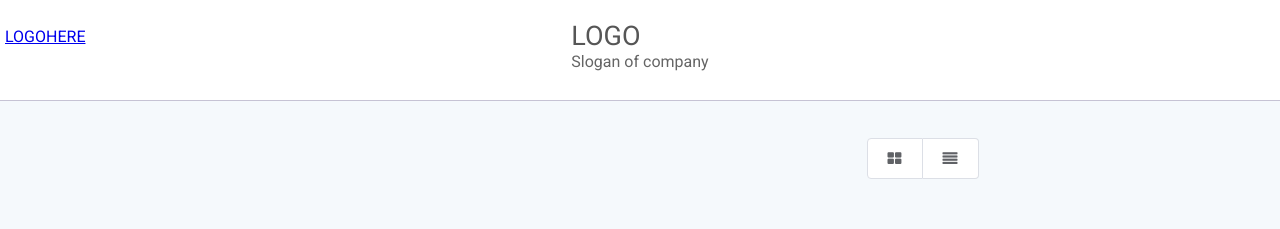
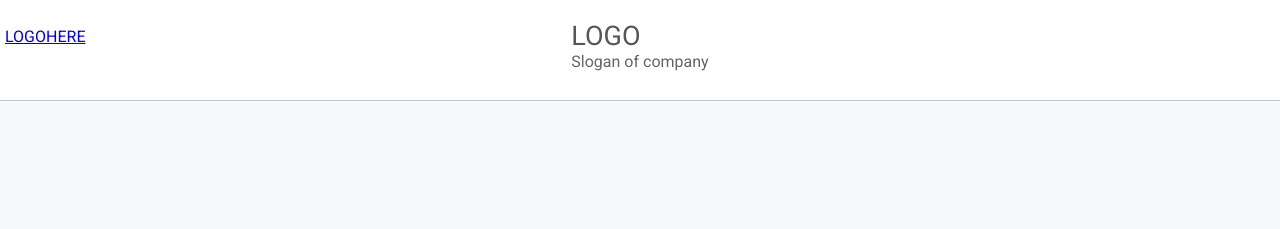
Before and after one commit to OlegMakarenko/vue-ui-fr, a Vue app: page / in a window 1280 px wide. Shown: the top 229 px of the page. Built offline with nearby package versions, Linux system fonts and the light colour scheme.

Commit message:
adding switch button

```diff
--- a/src/components/template/Header.vue
+++ b/src/components/template/Header.vue
@@ -18,18 +18,18 @@
       </nav>
     </div>
       <Lside />
-      <Compon />
+      <Main />
   </div>
 </template>
 
 <script>
-import Lside from './Lside'
-import Compon from './Compon'
+import Lside from './Lside.vue'
+import Main from './Main.vue'
 
 export default {
   name: 'Header',
   components: {
-    Compon,
+    Main,
     Lside
   }
 }
--- a/src/components/template/Compon.vue
+++ b/src/components/template/Main.vue
@@ -9,6 +9,7 @@
             </div>
         </transition>
 
+
       <div class="all_components">
           <div class="center">
             <h5 style="float: left; margin: 2px 0px 0px 2px">Device Manager</h5><br> <!--Part, where we need to add our devices-->
@@ -18,44 +19,73 @@
 
             <i class="el-icon-info btn3" @click="shows = !shows"></i><!--this button showing right side-->
 
-              <el-radio-group v-model="radio1" class="btn4"> <!--There is our radio button for switching-->
-                <el-radio-button label="ComponentE">
+              <!--There is our radio button for switching-->
+
+              <!-- <button v-on:click="visible = !visible">{{visible? '1' : '2'}}</button> -->
+
+              <!-- <el-radio-group v-model="radio1" class="btn4" style="border:0px">
+                <el-radio-button v-if="visible" label="ComponentT">
                   <i class="fa fa-th-large" style="font-size:15px;"></i>
                 </el-radio-button>
-                <el-radio-button label="ComponentL">
+                <el-radio-button v-else label="ComponentL">
                   <i class="fa fa-align-justify" style="font-size:15px;"></i>
                   </el-radio-button>
-              </el-radio-group>
+              </el-radio-group> -->
+              <button id="btn3" class=" fa fa-align-justify" v-if="showc == ComponentT" @click="showComponents"></button>
+              <button id="btn3" class="fa fa-th-large" v-else @click="showComponents"></button>
           </div>
 
           <div class="compo"><!--Component part, under center part, where we have info about devices-->
             <component
               v-for="item in dataForComponents"
-              :is="radio1"
+              :is="showc"
               :title="item.title"
               :content="item.content"
               :key="item.title"/>
+
+              <!-- <ComponentT
+              v-for="item in dataForComponents"
+              :is="showc"
+              :title="item.title"
+              :content="item.content"
+              :key="item.title"/>
+
+              <ComponentL
+              v-for="item in dataForComponents"
+              :is="showc"
+              :title="item.title"
+              :content="item.content"
+              :key="item.title"/> -->
           </div>
         </div>
     </div>
 
 </template>
 
+
 <script>
 
-import ComponentE from '../ComponentE.vue'
-import ComponentL from '../ComponentL.vue'
+import ComponentT from '../tile_list/ComponentT.vue'
+import ComponentL from '../tile_list/ComponentL.vue'
 import ModalW from '../modalwindow/ModalW'
 
 export default {
     components: {
-        "ComponentE": ComponentE,
+        "ComponentT": ComponentT,
         "ComponentL": ComponentL,
         ModalW
     },
 
     data(){
         return{
+
+          ComponentT: "ComponentT",
+          ComponentL: "ComponentL",
+
+            visible: true,
+
+            showc: null,
+
             shows: true, //showing right side
 
             radio1: null, //our radio buttons for switching components blocks - list
@@ -83,7 +113,16 @@ export default {
 
     closeModal(){
       this.isModalVisible = false;
-    }
+    },
+
+    showComponents(){
+      if(this.showc == this.ComponentT){
+        this.showc = this.ComponentL;
+      } else {
+        this.showc = this.ComponentT;
+      }
+    },
+
   }
 }
 </script>
@@ -146,12 +185,27 @@ export default {
   cursor: pointer;
 }
 
+#btn3{
+  width: 20px;
+  float: right;
+  margin: 4px;
+  margin-top: 35px;
+  margin-right: 22px;
+  background-color: white;
+  border: none;
+  color: grey;
+  cursor: pointer;
+  font-size: 33px;
+  outline: none;
+}
+
 .btn3{
   width: 20px;
   float: right;
   margin: 4px;
   margin-top: 33px;
   margin-right: 22px;
+  background-color: white;
   border: none;
   color: grey;
   cursor: pointer;
--- a/src/components/ComponentL.vue
+++ b/src/components/tile_list/ComponentL.vue
@@ -18,7 +18,10 @@
         </div>
          <div class="list">
             <div class="title">
-                <input class="tbox" v-model="computedTitle">
+                <el-input class="tbox" v-model="computedTitle">
+                    <i slot="suffix" class="el-input__icon el-icon-edit"></i>
+                </el-input>
+                <!-- <input class="tbox" > -->
                 <!-- {{textBeforeTitle + computedTitle}} -->
             </div>
             <div class="content">
@@ -37,13 +40,20 @@ export default {
     data(){
         return{
             textBeforeTitle: "This is"
+            //  computedTitle: ''
         }
     },
 
     computed: {
-    computedTitle(){
-        if(this.title)
-            return this.title.toUpperCase();
+    computedTitle:{
+        get(){
+           if(this.title)
+            return this.title;
+        },
+        set(value){
+            this.title = value
+        }
+
      }
     }
 }
```
Also changed, not shown: src/components/tile_list/ComponentT.vue (renamed from src/components/ComponentE.vue).
